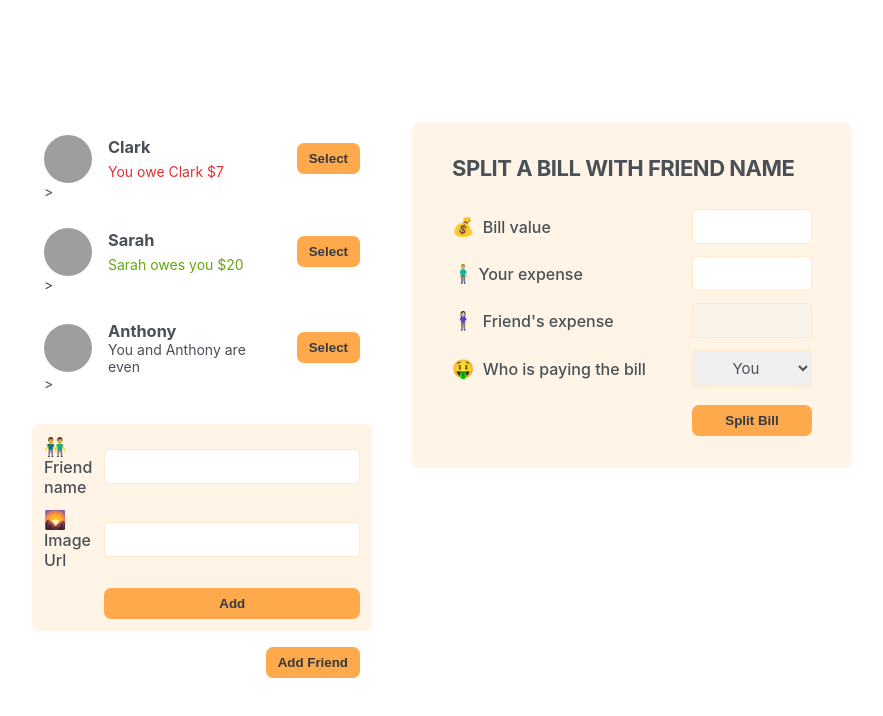
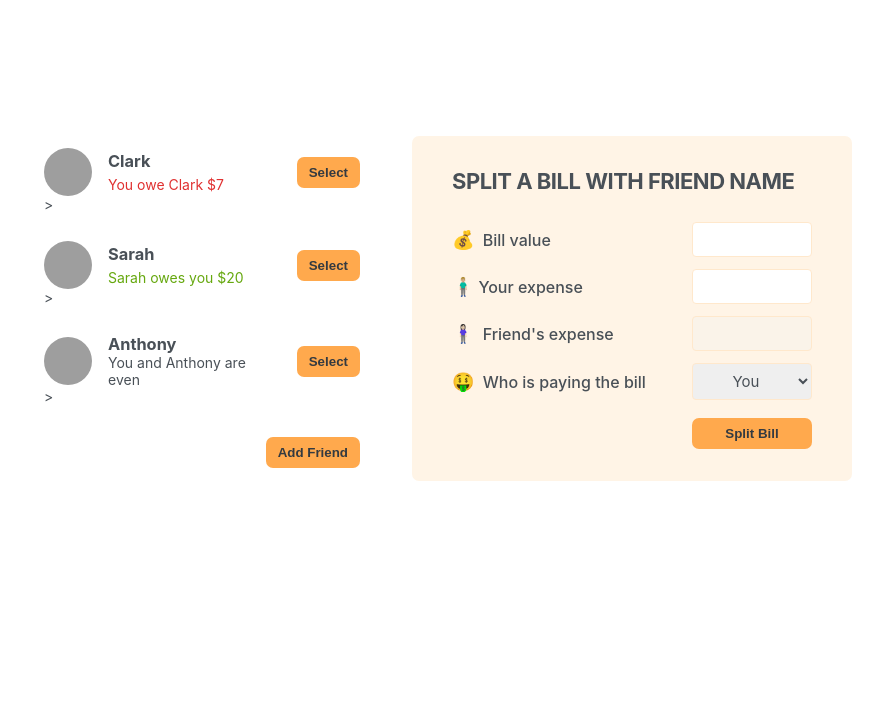
Before and after one commit to ChristianC93/eat-n-split-, a React (Create React App) app: page / in a window 1280 px wide. Shown: the top 716 px of the page, without its empty margins (198-1081 px from the left). Built offline with nearby package versions, Linux system fonts and the light colour scheme; grey boxes are pictures that could not be loaded; the HTML template or start-up script is replaced by a standard one.

Commit message:
created state variable showAddFriend in order to hide or display form based on whether user clicks addFriend button

```diff
--- a/src/App.js
+++ b/src/App.js
@@ -1,3 +1,5 @@
+import { useState } from 'react';
+
 const initialFriends = [
   {
     id: 118836,
@@ -20,15 +22,30 @@
 ];
 
 export default function App() {
+  const [showAddFriend, setShowAddFriend] = useState(false);
+
+  function handleShowAddFriend() {
+    setShowAddFriend((show) => !show);
+  }
   return (
     <div className="app">
       <div className="sidebar">
         <FriendsList />
-        <FormAddFriend />
-        <Button>Add Friend</Button>
+        {showAddFriend && <FormAddFriend />}
+        <Button onClick={handleShowAddFriend}>
+          {showAddFriend ? 'Close' : 'Add Friend'}
+        </Button>
       </div>
       <FormSplitBill />
     </div>
+  );
+}
+
+function Button({ children, onClick }) {
+  return (
+    <button className="button" onClick={onClick}>
+      {children}
+    </button>
   );
 }
 
@@ -64,10 +81,6 @@
       <Button>Select</Button>>
     </li>
   );
-}
-
-function Button({ children }) {
-  return <button className="button">{children}</button>;
 }
 
 function FormAddFriend() {
```
